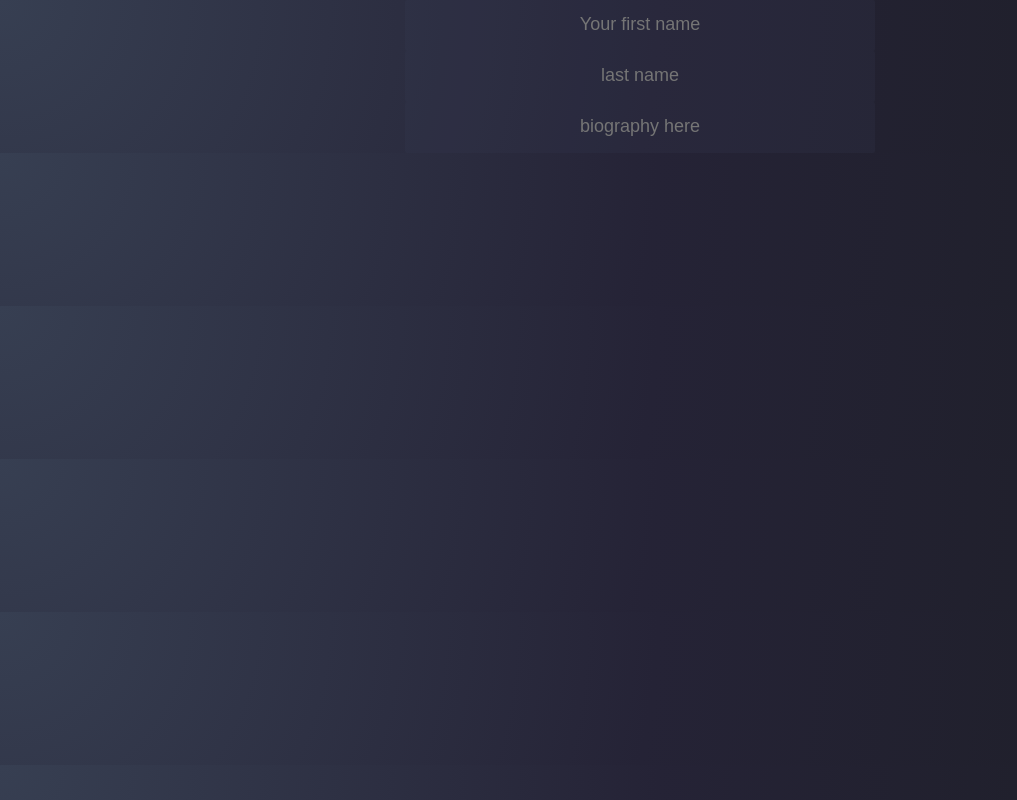
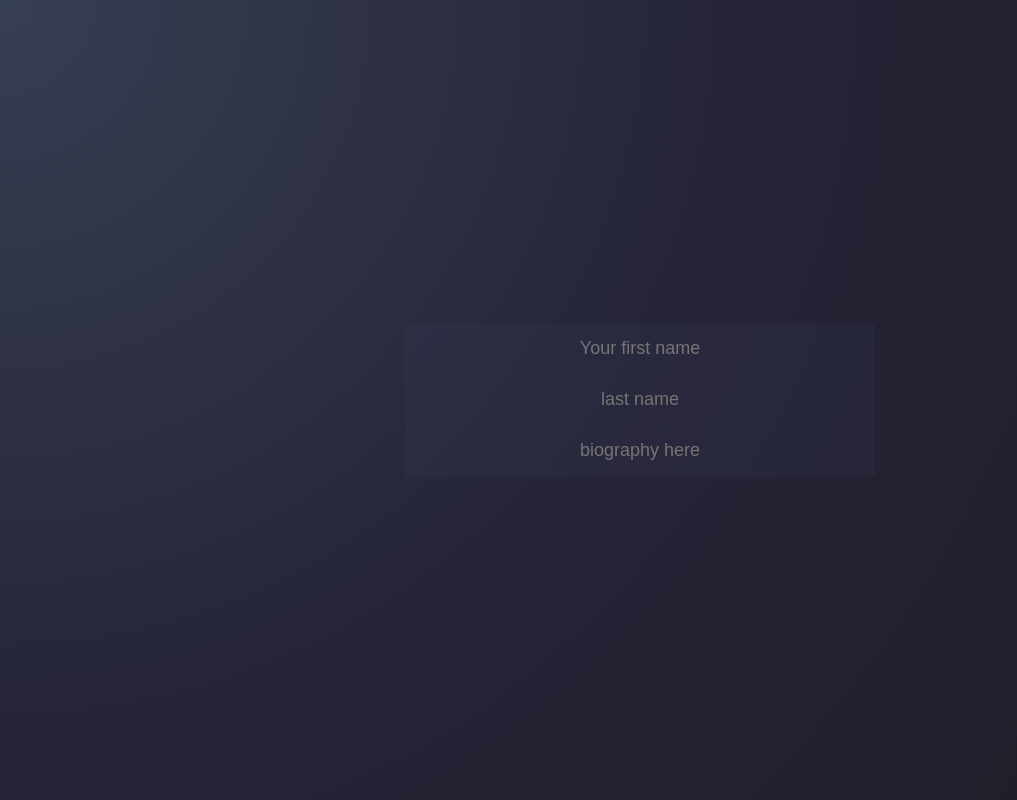
Before and after one commit to andrew-atkinson/artform, a React (Create React App) app in the folder artist-profile/: page / in a window 1280 px wide. Shown: the whole page, without its empty margins (0-1017 px from the left). Built offline with nearby package versions, Linux system fonts and the light colour scheme.

Commit message:
adds: flexbox spacers for center inputs

```diff
--- a/artist-profile/src/components/Profile.jsx
+++ b/artist-profile/src/components/Profile.jsx
@@ -4,10 +4,12 @@ import TextField from './TextField'
 export default class Profile extends Component {
   render() {
     return (
-      <div>
+      <div className='container'>
+        <div className='spacer'></div>
         <TextField name='firstName' dispatch={this.props.dispatchFirstName}/>
         <TextField name='lastName' dispatch={this.props.dispatchLastName}/>
         <TextField name='biography' dispatch={this.props.dispatchBiography}/>
+        <div className='spacer'></div>
       </div>
     )
   }
```
